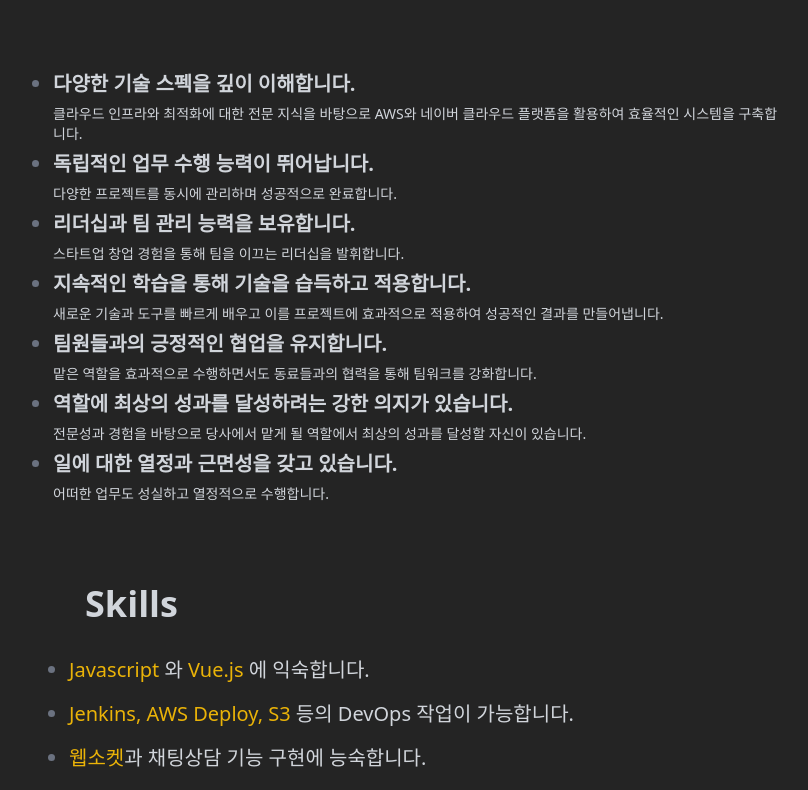
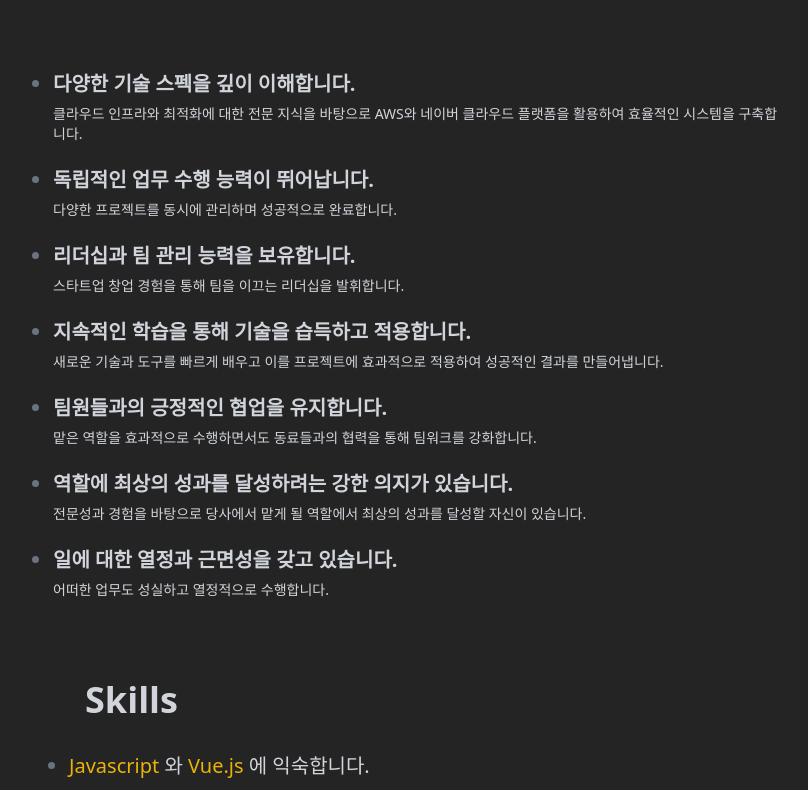
Before and after one commit to zkwmdi30/next-portfilo, a Next.js app: page / in a window 1280 px wide. Shown: the part 724-1514 px from the top of the page, without its empty margins (219-1027 px from the left). Built offline with nearby package versions, Linux system fonts and the light colour scheme; a web font is replaced by a local one.

Commit message:
답답한 화면 수정

```diff
--- a/src/app/Introduce.tsx
+++ b/src/app/Introduce.tsx
@@ -37,34 +37,34 @@ export default function Skills() {
         transition: 'opacity 1.0s ease 0s;'
       }}
     >
-      <ul className="list-disc marker:text-gray-500 text-xl leading-loose">
-        <li>
+      <ul className="list-disc marker:text-gray-500 text-xl leading-10">
+        <li className="my-4">
           <b>다양한 기술 스펙을 깊이 이해합니다.</b>
           <div className="text-sm">
             클라우드 인프라와 최적화에 대한 전문 지식을 바탕으로 AWS와 네이버 클라우드 플랫폼을 활용하여 효율적인 시스템을 구축합니다.
           </div>
         </li>
-        <li>
+        <li className="my-4">
           <b>독립적인 업무 수행 능력이 뛰어납니다.</b>
           <div className="text-sm">다양한 프로젝트를 동시에 관리하며 성공적으로 완료합니다.</div>
         </li>
-        <li>
+        <li className="my-4">
           <b>리더십과 팀 관리 능력을 보유합니다.</b>
           <div className="text-sm">스타트업 창업 경험을 통해 팀을 이끄는 리더십을 발휘합니다.</div>
         </li>
-        <li>
+        <li className="my-4">
           <b>지속적인 학습을 통해 기술을 습득하고 적용합니다.</b>
           <div className="text-sm">새로운 기술과 도구를 빠르게 배우고 이를 프로젝트에 효과적으로 적용하여 성공적인 결과를 만들어냅니다.</div>
         </li>
-        <li>
+        <li className="my-4">
           <b>팀원들과의 긍정적인 협업을 유지합니다.</b>
           <div className="text-sm">맡은 역할을 효과적으로 수행하면서도 동료들과의 협력을 통해 팀워크를 강화합니다.</div>
         </li>
-        <li>
+        <li className="my-4">
           <b>역할에 최상의 성과를 달성하려는 강한 의지가 있습니다.</b>
           <div className="text-sm">전문성과 경험을 바탕으로 당사에서 맡게 될 역할에서 최상의 성과를 달성할 자신이 있습니다.</div>
         </li>
-        <li>
+        <li className="my-4">
           <b>일에 대한 열정과 근면성을 갖고 있습니다.</b>
           <div className="text-sm">어떠한 업무도 성실하고 열정적으로 수행합니다.</div>
         </li>
```
